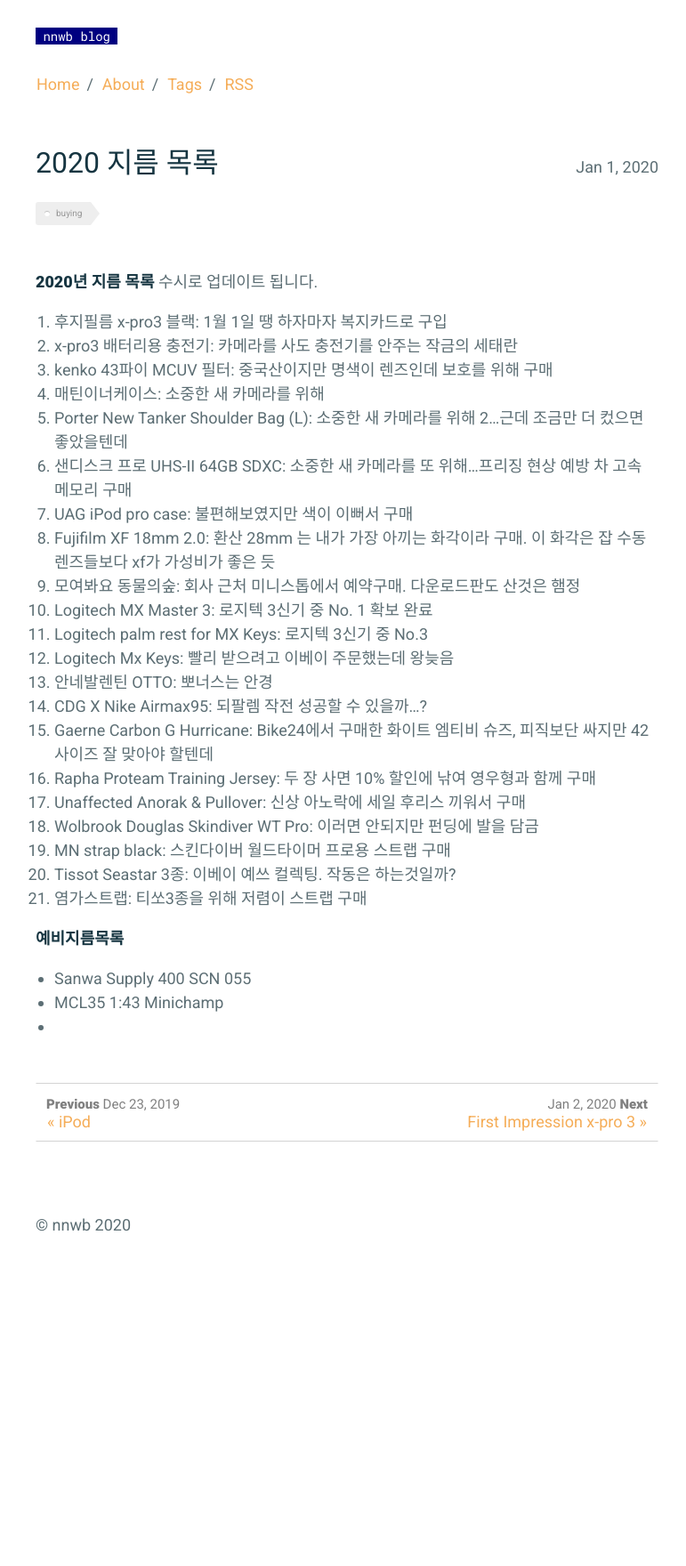
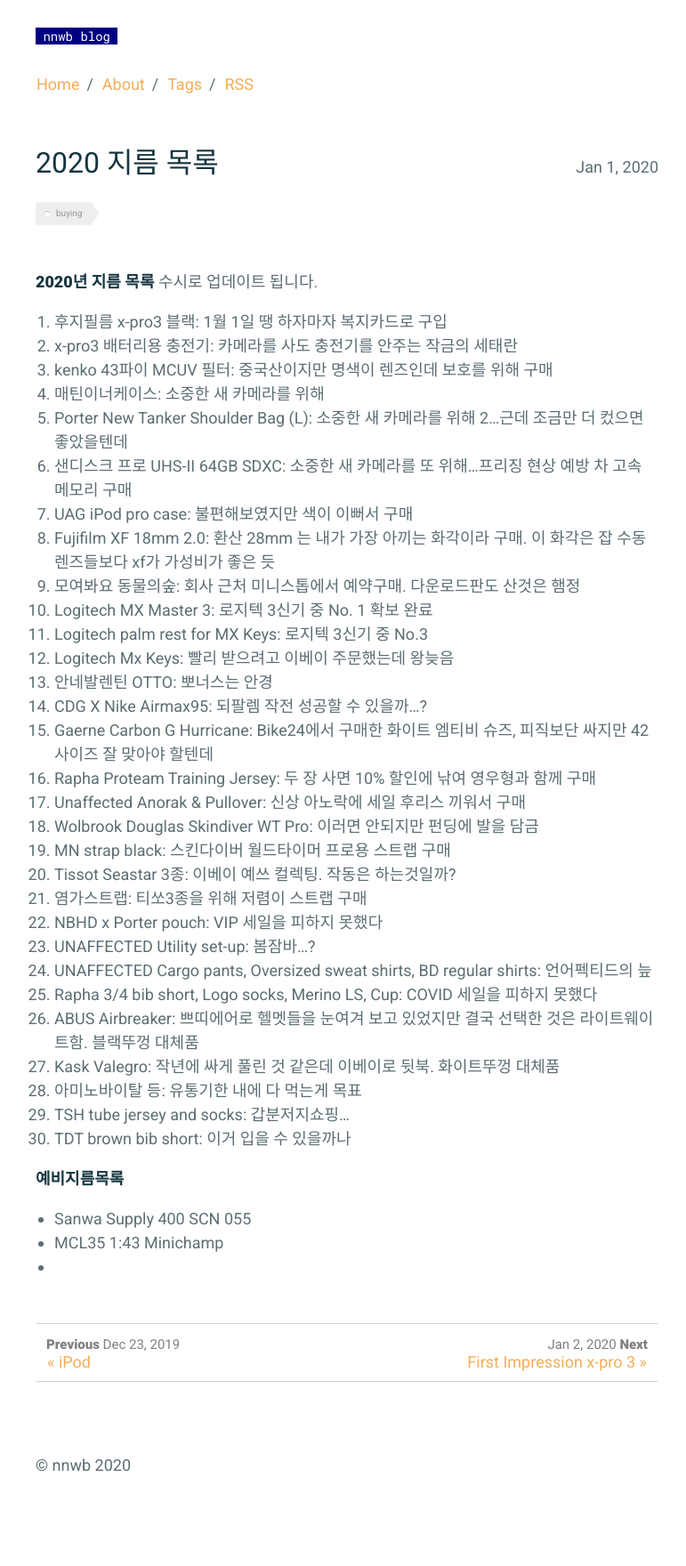
Before and after one commit to nnwb/nnwb.github.io, a Jekyll site: the page built from _posts/2020-01-01-2020buy.md, in a window 1280 px wide. Shown: the whole page at 89% size, without its empty margins (250-1021 px from the left). Built offline with Jekyll 4.4.1, drawn with Linux system fonts in a browser that asks for light colours; comment, search, counter and statistics services are not loaded; before the commit the page ends 1490 px from its top, so only the background shows below that.

Commit message:
Update 2020-01-01-2020buy.md

```diff
--- a/_posts/2020-01-01-2020buy.md
+++ b/_posts/2020-01-01-2020buy.md
@@ -30,7 +30,15 @@ comments: true
 19. MN strap black: 스킨다이버 월드타이머 프로용 스트랩 구매
 20. Tissot Seastar 3종: 이베이 예쓰 컬렉팅. 작동은 하는것일까?
 21. 염가스트랩: 티쏘3종을 위해 저렴이 스트랩 구매
-
+22. NBHD x Porter pouch:  VIP 세일을 피하지 못했다
+23. UNAFFECTED Utility set-up: 봄잠바...?
+24. UNAFFECTED Cargo pants, Oversized sweat shirts, BD regular shirts: 언어펙티드의 늪
+25. Rapha 3/4 bib short, Logo socks, Merino LS, Cup: COVID 세일을 피하지 못했다
+26. ABUS Airbreaker: 쁘띠에어로 헬멧들을 눈여겨 보고 있었지만 결국 선택한 것은 라이트웨이트함. 블랙뚜껑 대체품
+27. Kask Valegro: 작년에 싸게 풀린 것 같은데 이베이로 뒷북. 화이트뚜껑 대체품
+28. 아미노바이탈 등: 유통기한 내에 다 먹는게 목표
+29. TSH tube jersey and socks: 갑분저지쇼핑...
+30. TDT brown bib short: 이거 입을 수 있을까나
 
 **예비지름목록**
 - Sanwa Supply 400 SCN 055
```
